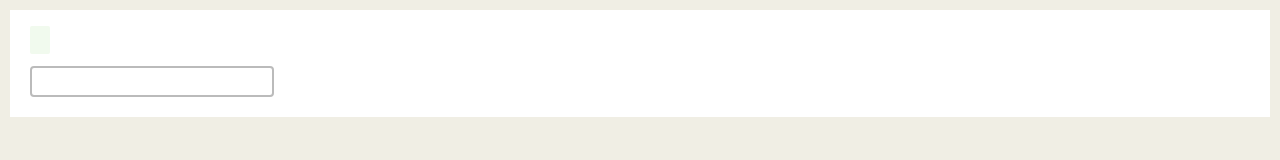
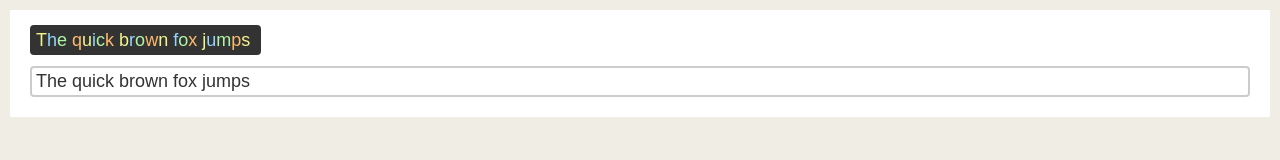
Before and after one commit to michaellaszlo/mikelib, a plain HTML site: page index.html in a window 1280 px wide. Drawn offline with Linux system fonts and the light colour scheme.

Commit message:
Add event handling to demo

```diff
--- a/css/demo_mikelib.css
+++ b/css/demo_mikelib.css
@@ -27,16 +27,31 @@ body {
 
 .display {
   font-size: 18px;
-  padding: 4px 10px;
-  border-radius: 2px;
-  background: #f1faee;
+  padding: 5px 6px;
+  border-radius: 4px;
+  background: #333;
 }
 
 input {
   font-size: 18px;
   outline: none;
+  width: 100%;
+  color: #333;
   margin-top: 15px;
   padding: 3px 4px;
-  border: 2px solid #bbb;
+  border: 2px solid #ccc;
   border-radius: 4px;
 }
+
+.peach {
+  color: #ffb96e;
+}
+.sky {
+  color: #93d5ff;
+}
+.mint {
+  color: #aef5a4;
+}
+.lemon {
+  color: #f3f58c;
+}
--- a/js/demo_mikelib.js
+++ b/js/demo_mikelib.js
@@ -1,12 +1,50 @@
 var Demo = (function () {
+  var wrapper,
+      display,
+      input,
+      colorNames = [ 'peach', 'lemon', 'sky', 'mint' ];
+
+  function colorizeInput() {
+    var i, ch,
+        colorIndex = 0,
+        text = input.value;
+    display.innerHTML = '';
+    for (i = 0; i < text.length; ++i) {
+      ch = text.charAt(i);
+      if (ch === ' ') {
+        ch = '&nbsp;';
+      } else {
+        ++colorIndex;
+        if (colorIndex == colorNames.length) {
+          colorIndex = 0;
+        }
+      }
+      M.make('span', {
+        parent: display,
+        innerHTML: ch,
+        className: colorNames[colorIndex]
+      });
+    }
+  }
 
   function load() {
-    var wrapper = M.make('div', { id: 'wrapper', parent: document.body }),
-        display = M.make('span', { className: 'display', parent: wrapper }),
-        input;
+    // Add elements to the page.
+    wrapper = M.make('div', { id: 'wrapper', parent: document.body }),
+    display = M.make('span', { className: 'display', parent: wrapper }),
     M.make('br', { parent: wrapper });
     input = M.make('input', { className: 'phrase', parent: wrapper });
+
+    // Make the body unselectable.
     M.makeUnselectable(document.body);
+
+    // Add event handlers to the input field.
+    [ 'change', 'keydown', 'keyup' ].forEach(function (eventName) {
+      input.addEventListener(eventName, colorizeInput);
+    });
+    input.value = 'The quick brown fox jumps ';
+    colorizeInput();
+    input.setSelectionRange(input.value.length, input.value.length);
+    input.focus();
   }
 
   return {
```
